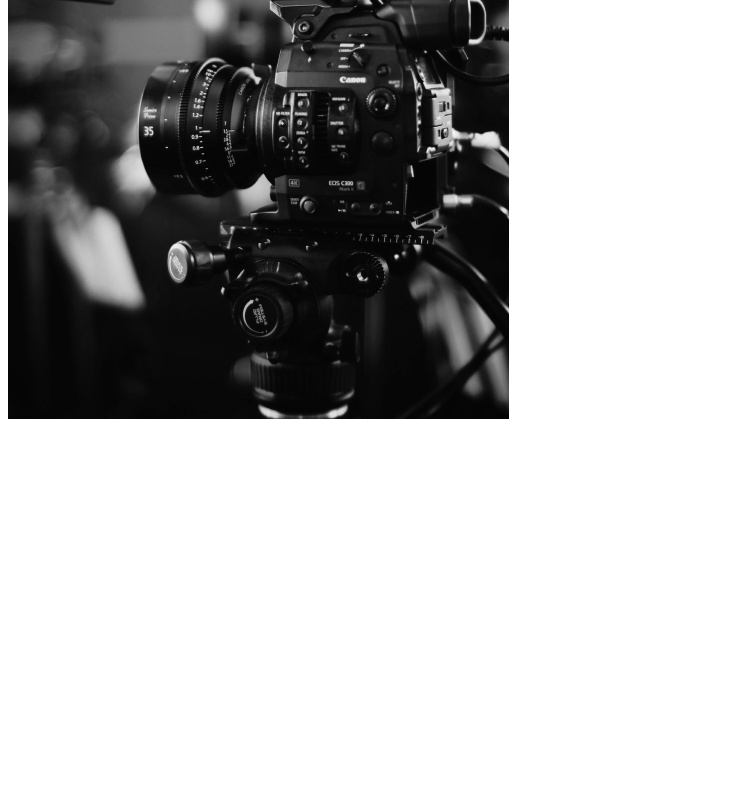
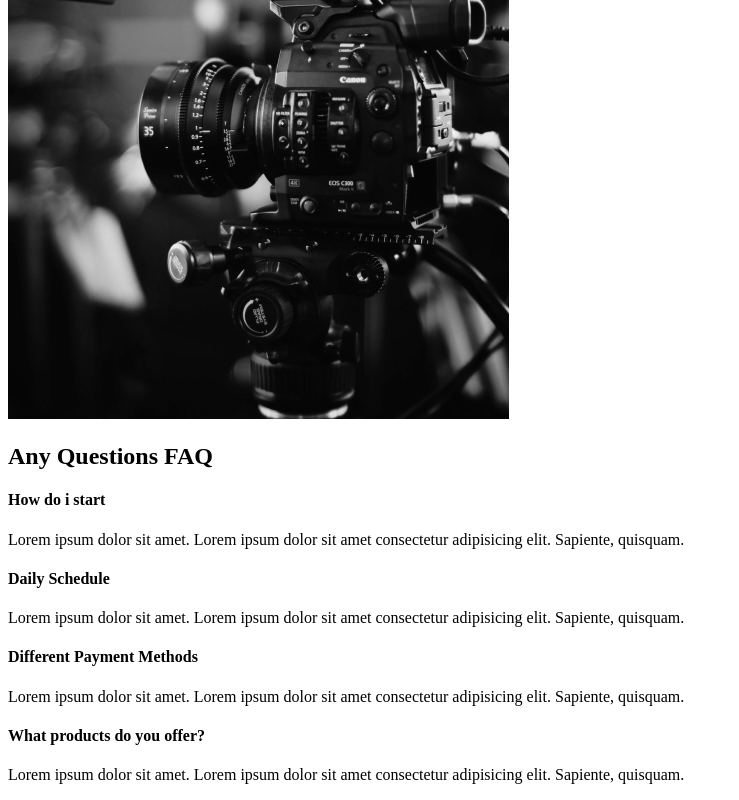
Before and after one commit to CliffordMorin/React-Portfolio, a React (Create React App) app: page / in a window 1280 px wide. Shown: the part 1963-2763 px from the top of the page, without its empty margins (0-739 px from the left). Before the commit the page ends 2394 px from the top, so only its background shows below. Built offline with nearby package versions, Linux system fonts and the light colour scheme.

Commit message:
faq section

```diff
--- /dev/null
+++ b/src/components/FaqSection.js
@@ -0,0 +1,38 @@
+import React from "react";
+
+const FaqSection = () => {
+    return(
+        <div className="faq">
+            <h2>
+                Any Questions <span>FAQ</span>
+            </h2>
+            <div className="question">
+                <h4>How do i start</h4>
+                <div className="answer">
+                    <p>Lorem ipsum dolor sit amet. Lorem ipsum dolor sit amet consectetur adipisicing elit. Sapiente, quisquam.</p>
+                </div>
+            </div>
+            <div className="question">
+                <h4>Daily Schedule</h4>
+                <div className="answer">
+                    <p>Lorem ipsum dolor sit amet. Lorem ipsum dolor sit amet consectetur adipisicing elit. Sapiente, quisquam.</p>
+                </div>
+            </div>
+            <div className="question">
+                <h4>Different Payment Methods</h4>
+                <div className="answer">
+                    <p>Lorem ipsum dolor sit amet. Lorem ipsum dolor sit amet consectetur adipisicing elit. Sapiente, quisquam.</p>
+                </div>
+            </div>
+            <div className="question">
+                <h4>What products do you offer?</h4>
+                <div className="answer">
+                    <p>Lorem ipsum dolor sit amet. Lorem ipsum dolor sit amet consectetur adipisicing elit. Sapiente, quisquam.</p>
+                </div>
+            </div>
+
+        </div>
+    );
+};
+
+export default FaqSection;
--- a/src/pages/AboutUs.js
+++ b/src/pages/AboutUs.js
@@ -1,15 +1,17 @@
-import React from 'react';
+import React from "react";
 //Page Components
-import AboutSection from '../components/AboutSection';
-import ServicesSection from '../components/ServicesSection.js'
+import AboutSection from "../components/AboutSection";
+import ServicesSection from "../components/ServicesSection.js";
+import FaqSection from "../components/FaqSection.js";
 
 const AboutUs = () => {
-    return(
-        <>
-            <AboutSection/>
-        <ServicesSection/>
-        </>
-    );
+  return (
+    <>
+      <AboutSection />
+      <ServicesSection />
+      <FaqSection />
+    </>
+  );
 };
 
 export default AboutUs;
```
